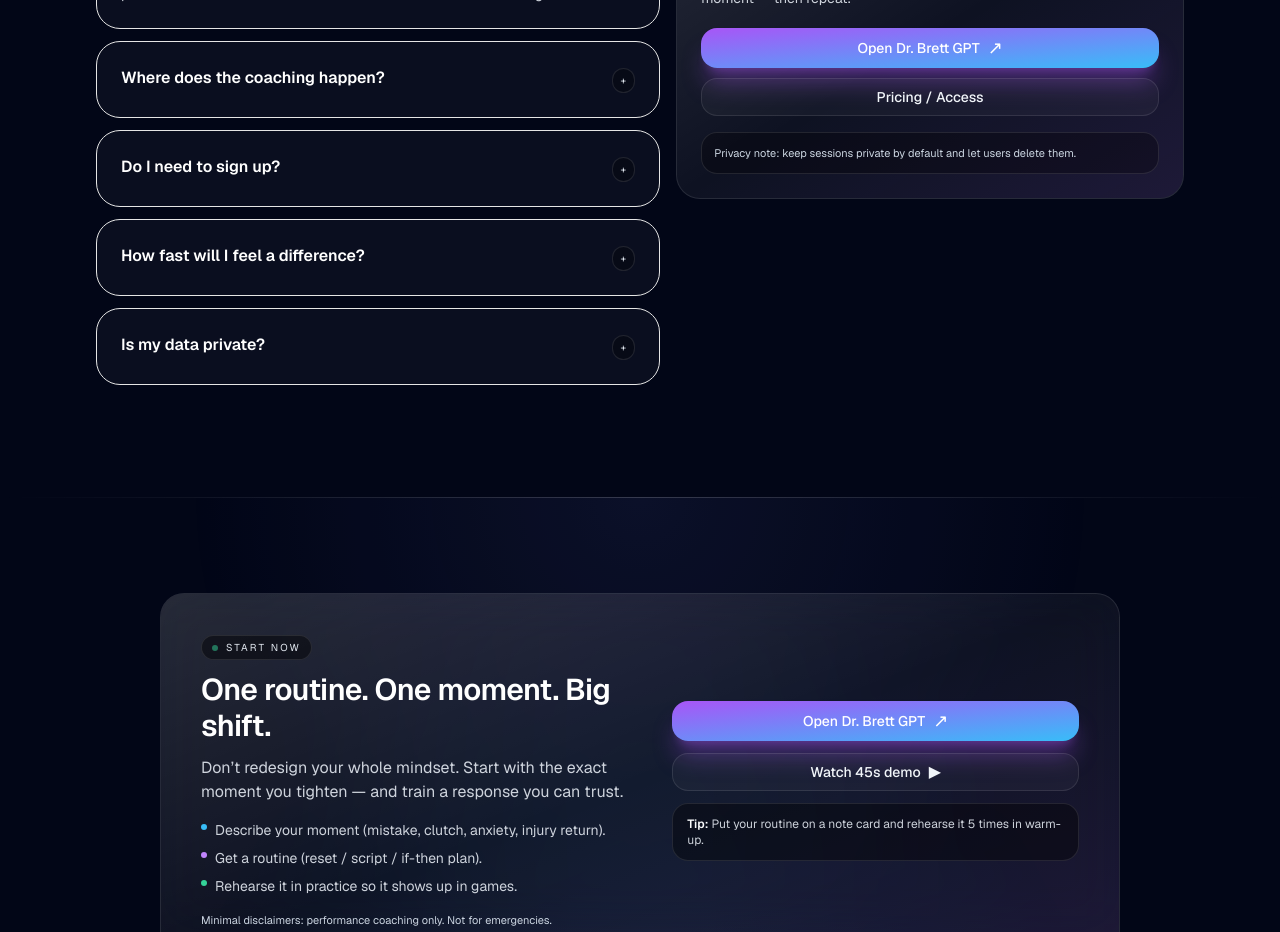
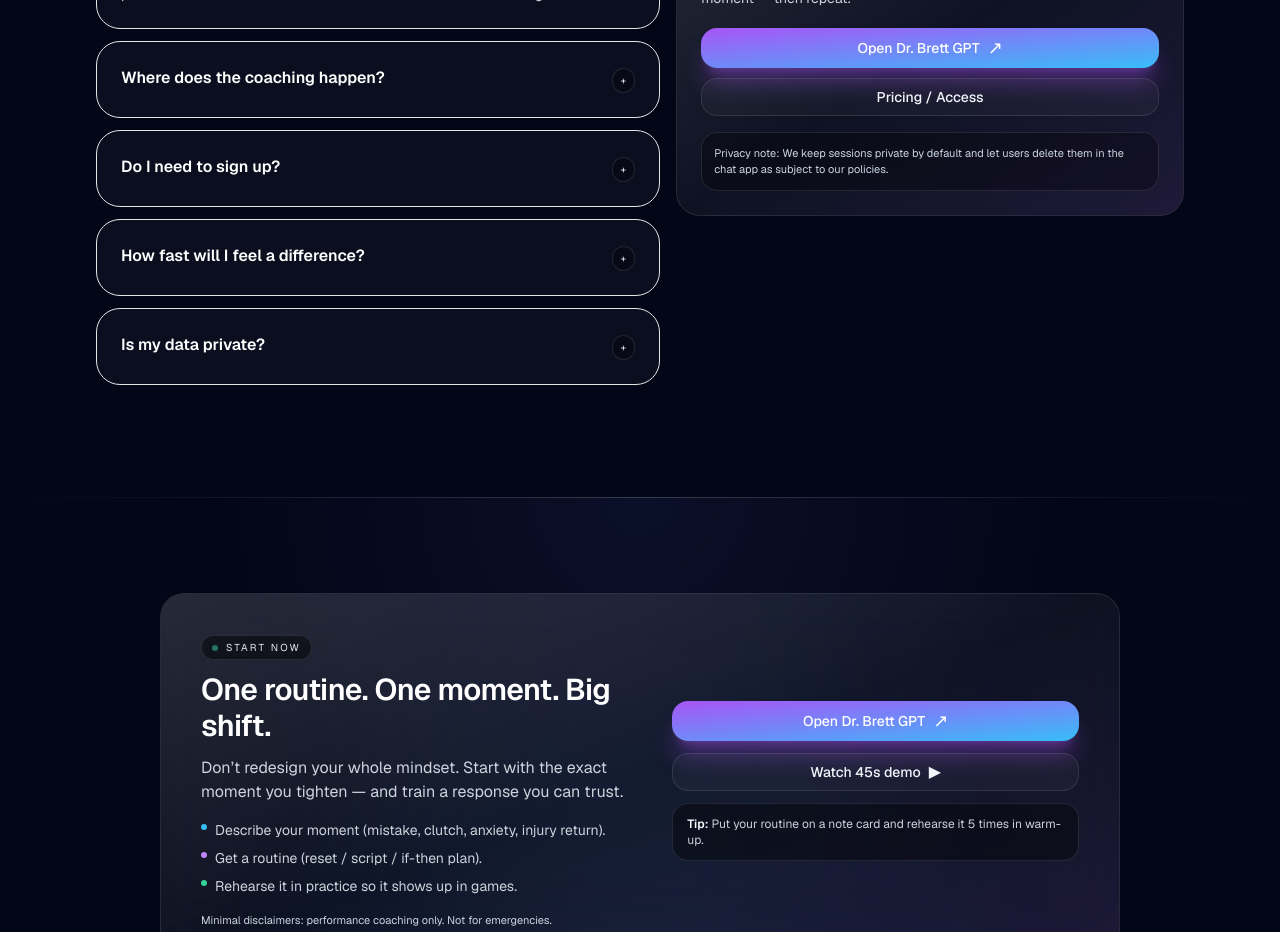
Before and after one commit to CODEHERO-alt/nextjs-with-supabase, a Next.js app: page / in a window 1280 px wide. Shown: the part 8680-9612 px from the top of the page. Built offline with nearby package versions, Linux system fonts and the light colour scheme; no server answers.

Commit message:
Update page.tsx

```diff
--- a/app/page.tsx
+++ b/app/page.tsx
@@ -1535,8 +1535,8 @@ const FAQSection: React.FC = () => {
           </div>
 
           <div className="mt-4 rounded-2xl border border-white/10 bg-black/30 p-3 text-[11px] text-slate-300">
-            Privacy note: keep sessions private by default and let users delete
-            them.
+            Privacy note: We keep sessions private by default and let users delete
+            them in the chat app as subject to our policies.
           </div>
         </SurfaceC>
       </div>
```
